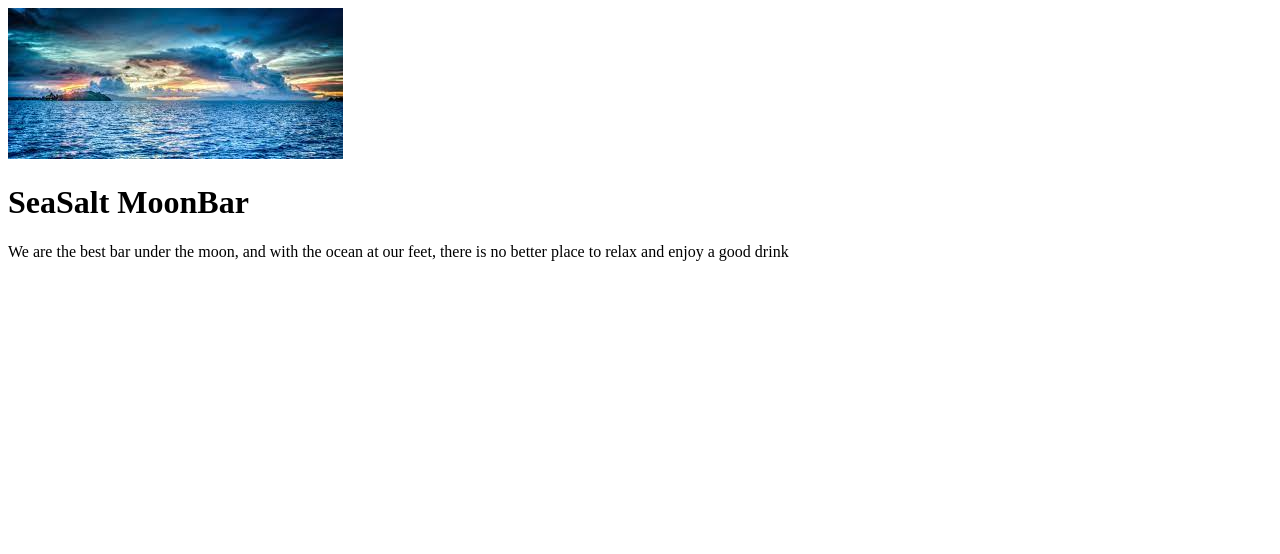
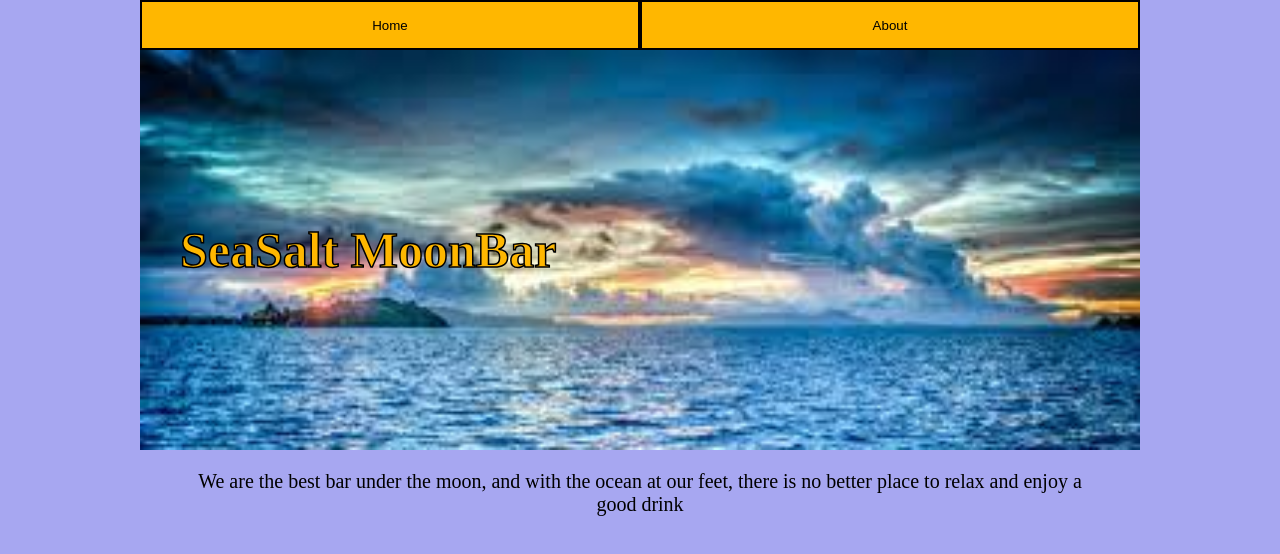
Before and after one commit to oll310e/TOP_Restaurant_Page, a website built with webpack: page dist/index.html in a window 1280 px wide. Built offline with nearby package versions, Linux system fonts and the light colour scheme.

Commit message:
finished project

```diff
--- a/package.json
+++ b/package.json
@@ -17,6 +17,9 @@
   },
   "homepage": "https://github.com/oll310e/TOP_Restaurant_Page#readme",
   "devDependencies": {
+    "css-loader": "^6.7.3",
+    "file-loader": "^6.2.0",
+    "style-loader": "^3.3.1",
     "webpack": "^5.75.0",
     "webpack-cli": "^5.0.1"
   }
--- a/src/index.js
+++ b/src/index.js
@@ -1,3 +1,6 @@
 import loadPage from "./page_create.js";
+import tabSetup from "./tab_manipulation.js";
+import "./styles/style.css";
 
 loadPage();
+tabSetup();
--- a/src/page_create.js
+++ b/src/page_create.js
@@ -1,22 +1,55 @@
 export default function loadPage() {
   const container = document.getElementById("container");
-  console.log(container);
 
-  const image = document.createElement("img");
-  image.id = "ocean_image";
-  image.setAttribute("src", "../references/ocean.jpeg");
-  image.setAttribute("alt", "ocean view image");
+  const tabMenu = document.createElement("div");
+  tabMenu.id = "tab_menu";
+
+  const tabBtnOne = document.createElement("button");
+  tabBtnOne.setAttribute("data-tab-content", "home");
+  tabBtnOne.classList.add("btn");
+
+  tabBtnOne.innerText = "Home";
+
+  const tabBtnTwo = document.createElement("button");
+  tabBtnTwo.classList.add("btn");
+  tabBtnTwo.setAttribute("data-tab-content", "about");
+  tabBtnTwo.innerText = "About";
+
+  tabMenu.appendChild(tabBtnOne);
+  tabMenu.appendChild(tabBtnTwo);
+
+  const image = document.createElement("div");
+  image.id = "title_img";
 
   const headline = document.createElement("h1");
   headline.id = "headline";
   headline.innerText = "SeaSalt MoonBar";
 
-  const brag = document.createElement("p");
-  brag.id = "brag";
-  brag.innerText =
+  const homeTab = document.createElement("div");
+  homeTab.setAttribute("data-tab-target", "home");
+  homeTab.classList.add("active");
+  homeTab.classList.add("tab");
+
+  const homeTabText = document.createElement("p");
+  homeTabText.id = "brag";
+  homeTabText.innerText =
     "We are the best bar under the moon, and with the ocean at our feet, there is no better place to relax and enjoy a good drink";
+  homeTab.appendChild(homeTabText);
 
+  const aboutTab = document.createElement("div");
+  aboutTab.setAttribute("data-tab-target", "about");
+  aboutTab.classList.add("tab");
+
+  const aboutTabText = document.createElement("p");
+  aboutTabText.id = "brag";
+  aboutTabText.innerHTML =
+    'We are a happy crew with great enthusiasm and love for the craft and the ocean. \nPress <a href="/">here</a> to find out more';
+  aboutTab.appendChild(aboutTabText);
+
+  image.appendChild(headline);
+
+  container.appendChild(tabMenu);
   container.appendChild(image);
-  container.appendChild(headline);
-  container.appendChild(brag);
+  container.appendChild(homeTab);
+  container.appendChild(aboutTab);
 }
--- /dev/null
+++ b/src/styles/style.css
@@ -0,0 +1,81 @@
+* {
+  margin: 0;
+  padding: 0;
+  box-sizing: border-box;
+}
+
+:root {
+  --background-blue: rgb(167, 167, 241);
+  --gold-orange: rgb(255, 183, 0);
+  --hover-gray: rgb(59, 124, 156);
+}
+
+body {
+  background-color: var(--background-blue);
+}
+
+#container {
+  margin: 0 auto;
+  height: 100vh;
+  width: 100vw;
+  max-width: 1000px;
+  display: flex;
+  flex-direction: column;
+  min-width: 400px;
+  align-items: center;
+  gap: 20px;
+}
+
+#tab_menu {
+  width: 100%;
+  height: 50px;
+  display: grid;
+  grid-template: 1fr / 50% 50%;
+  justify-content: space-around;
+  margin-bottom: -20px;
+}
+
+#tab_menu > .btn {
+  background-color: var(--gold-orange);
+  border: 2px solid black;
+}
+
+#tab_menu > .btn:hover {
+  background-color: var(--gold-orange);
+  border: 2px solid var(--hover-gray);
+  color: var(--hover-gray);
+  cursor: pointer;
+}
+
+.tab {
+  display: none;
+}
+
+.active {
+  display: block;
+}
+
+#title_img {
+  background: url("../references/ocean.jpeg");
+  width: 100%;
+  height: 40vw;
+  max-height: 400px;
+  max-width: 1000px;
+  background-size: cover;
+  display: flex;
+  justify-content: flex-start;
+  align-items: center;
+}
+
+#headline {
+  color: var(--gold-orange);
+  -webkit-text-stroke: 1.5px black;
+  font-size: 50px;
+  margin-left: 40px;
+}
+
+#brag {
+  margin: 0 40px;
+  font-size: 20px;
+  text-align: center;
+}
--- /dev/null
+++ b/src/tab_manipulation.js
@@ -0,0 +1,24 @@
+export default function tabSetup() {
+  const container = document.querySelector("#container");
+
+  const tabTargets = document.querySelectorAll("[data-tab-target]");
+
+  const buttons = document.querySelectorAll(".btn");
+
+  console.log(tabTargets, buttons);
+
+  function displayTab(newTab) {
+    tabTargets.forEach((tab) => {
+      tab.classList.remove("active");
+    });
+    newTab.classList.add("active");
+  }
+
+  buttons.forEach((btn) => {
+    btn.addEventListener("click", (e) => {
+      let newTabName = btn.getAttribute("data-tab-content");
+      let newTab = document.querySelector(`[data-tab-target="${newTabName}"`);
+      displayTab(newTab);
+    });
+  });
+}
--- a/webpack.config.js
+++ b/webpack.config.js
@@ -3,7 +3,20 @@ const path = require("path");
 module.exports = {
   entry: "./src/index.js",
   output: {
-    filename: "main.js",
+    filename: "bundle.js",
     path: path.resolve(__dirname, "dist"),
+    publicPath: "",
+  },
+  module: {
+    rules: [
+      {
+        test: /\.css$/i,
+        use: ["style-loader", "css-loader"],
+      },
+      {
+        test: /\.(png|svg|jpg|jpeg|gif)$/i,
+        type: "asset/resource",
+      },
+    ],
   },
 };
```
Also changed, not shown: dist/60e80f369c501ac5950b.jpeg (added), dist/bundle.js (added), dist/index.html, dist/main.js (deleted), src/references/ocean.jpeg (renamed from references/ocean.jpeg), 1 other file.
